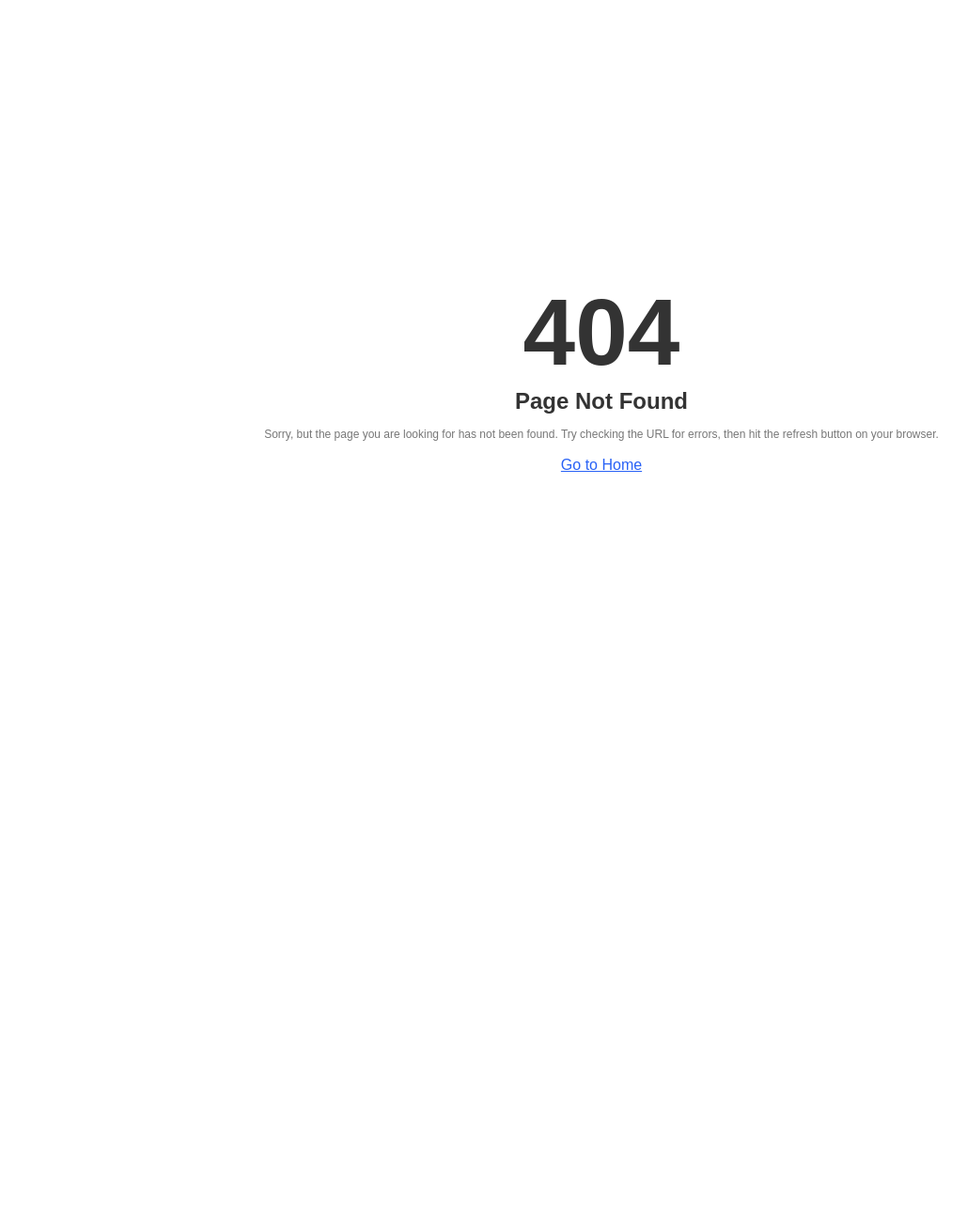
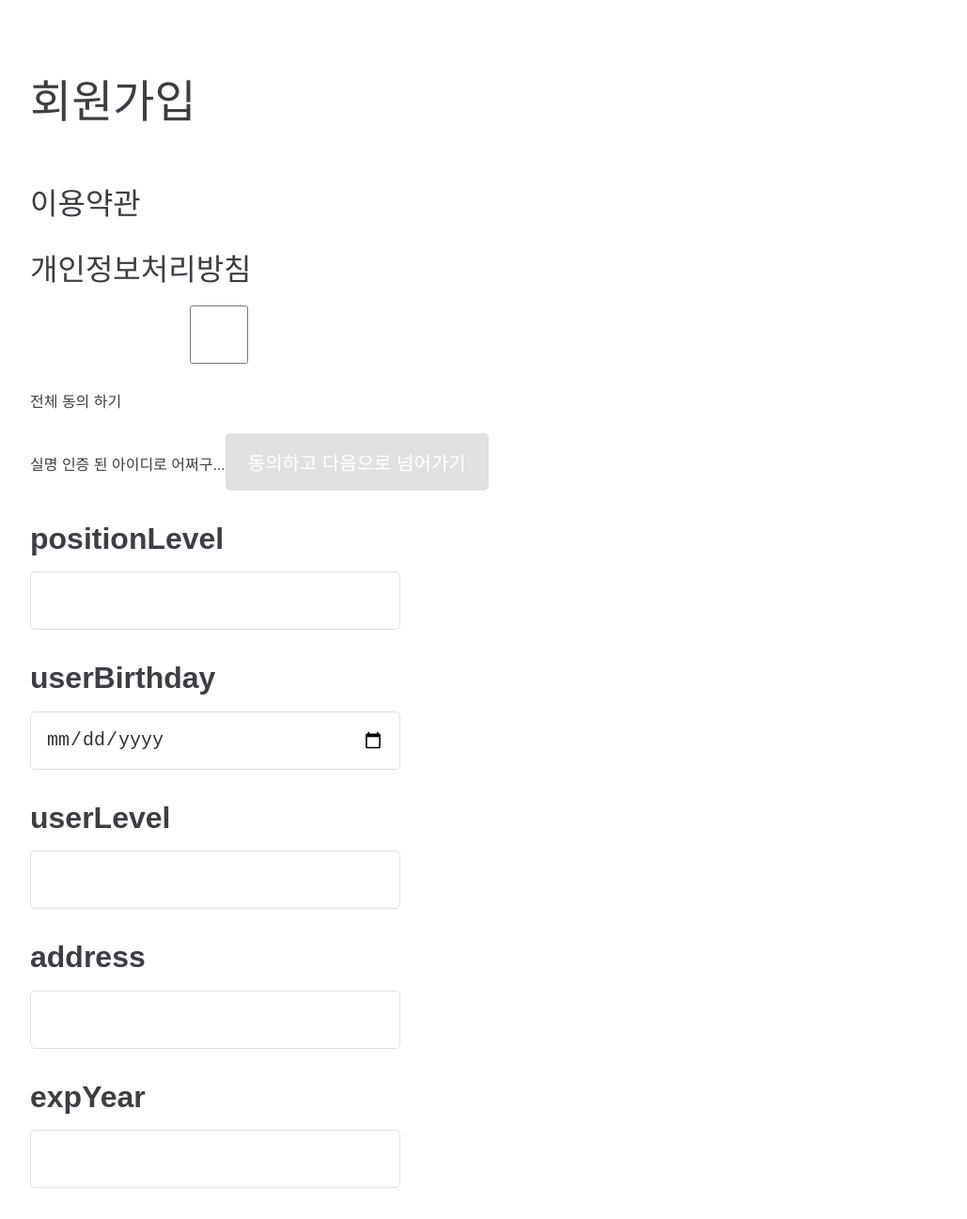
Before and after one commit to SWM14-HumanError/Match-Up-Frontend, a React (Vite) app: page /join in a window 1280 px wide. Before the commit this address had no page. Shown: the top 1297 px of the page at 94% size, without its empty margins (0-1029 px from the left). Before the commit the page ends 800 px from the top, so only its background shows below. Built offline with nearby package versions, Linux system fonts and the light colour scheme; a web font is replaced by a local one.

Commit message:
Feat: 회원가입 요청 받는 기능 추가

```diff
--- a/src/App.tsx
+++ b/src/App.tsx
@@ -8,6 +8,7 @@ import MainMentorPage from './pages/MainPage/MainMentorPage.tsx';
 import MainFeedPage from './pages/MainPage/MainFeedPage.tsx';
 import LoginToken from './pages/LoginToken.tsx';
 import LogoutToken from './pages/LogoutToken.tsx';
+import SignInTerms from './pages/SignInTerms.tsx';
 import ProjectDetailPage from './pages/ProjectPage/ProjectDetailPage.tsx';
 import EditProjectInfoPage from './pages/ProjectPage/EditProjectInfoPage.tsx';
 import UserDetailPage from './pages/ProfilePage/UserDetailPage.tsx';
@@ -42,6 +43,7 @@ function App() {
 
           <Route path='/login/token' element={<LoginToken/>}/>
           <Route path='/logout/token' element={<LogoutToken/>}/>
+          <Route path='/join' element={<SignInTerms/>}/>
 
           <Route path='/mypage/group' element={<MyGroup/>}/>
 
--- a/src/pages/LoginToken.tsx
+++ b/src/pages/LoginToken.tsx
@@ -5,6 +5,7 @@ function LoginToken() {
   const queryParams = new URLSearchParams(location.search);
 
   const token = queryParams.get('token');
+  const isSignUp = queryParams.get('signin') === 'true';
   const redirectUrl = localStorage.getItem('redirectUrl');
 
   if (token) {
@@ -16,6 +17,9 @@ function LoginToken() {
   // if (redirectUrl)
   //   localStorage.removeItem('redirectUrl');
 
+  if (isSignUp)
+    return ( <Navigate to='/join'/> );
+
   if (!!redirectUrl)
     return ( <Navigate to={redirectUrl}/> );
   return ( <Navigate to='/'/> );
--- a/src/pages/SignInTerms.tsx
+++ b/src/pages/SignInTerms.tsx
@@ -1,26 +1,94 @@
+import {useState} from 'react';
 import '../styles/MainProjectPage.scss';
-import {useState} from "react";
 
 function SignInTerms() {
+  const [isSubmitting, setIsSubmitting] = useState(false);
   const [isAgree, setIsAgree] = useState(false);
+
+  function saveAdditionalInfo() {
+    setIsSubmitting(true);
+    fetch('', {
+      method: 'POST',
+      headers: {
+        'Content-Type': 'application/json',
+      },
+      body: JSON.stringify({
+        positionLevel: 1,
+        userBirthday: "1982-03-10",
+        userLevel: 2,
+        address: "서울",
+        expYear: 2,
+        expertize: [
+          "스프링"
+        ],
+        meetingType: "ONLINE",
+        position: "Back-end"
+      })
+    })
+      .then(res => {
+        if (res.status < 300) {
+          setIsSubmitting(false);
+
+          const redirectUrl = localStorage.getItem('redirectUrl');
+          window.location.href = redirectUrl ? redirectUrl : '/';
+        }
+      })
+  }
 
   return (
     <div className='main_layout'>
-      <h1>SignInTerms</h1>
+      <h1>회원가입</h1>
 
+      <div className='signup_terms_layout'>
         <div className='scroll_layout'>
+          <h2>이용약관</h2>
 
+          <h2>개인정보처리방침</h2>
         </div>
 
         <label>
-        <input type="checkbox" checked={isAgree} onChange={() => setIsAgree(!isAgree)} />
+          <input type='checkbox' checked={isAgree} onChange={() => setIsAgree(!isAgree)} />
           <h4>전체 동의 하기</h4>
           <span>실명 인증 된 아이디로 어쩌구...</span>
         </label>
 
-      <button>
+        <button disabled={!isAgree}>
+          동의하고 다음으로 넘어가기
+        </button>
+      </div>
+
+      <div className='additional_info_layout'>
+
+        <h2>positionLevel</h2>
+        <input type="number"/>
+
+        <h2>userBirthday</h2>
+        <input type="date"/>
+
+        <h2>userLevel</h2>
+        <input type="number"/>
+
+        <h2>address</h2>
+        <input type="text"/>
+
+        <h2>expYear</h2>
+        <input type="number"/>
+
+        <h2>expertize</h2>
+        <input type="text"/>
+        <input type="text"/>
+
+        <h2>meetingType</h2>
+        <input type="text"/>
+
+        <h2>position</h2>
+        <input type="text"/>
+
+        <button onClick={saveAdditionalInfo}
+                disabled={isSubmitting}>
           회원가입
         </button>
+      </div>
     </div>
   );
 }
```
Lines whose indentation alone changed are shown as unchanged.
